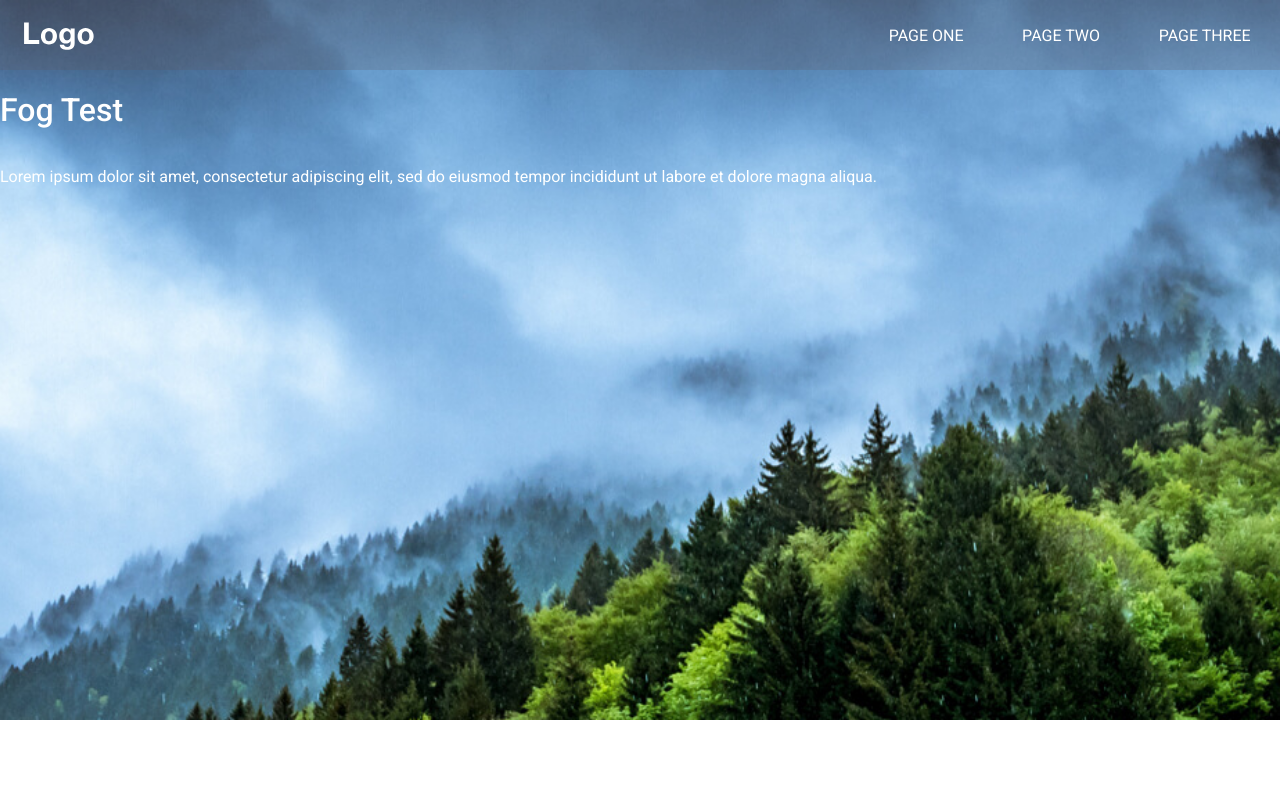
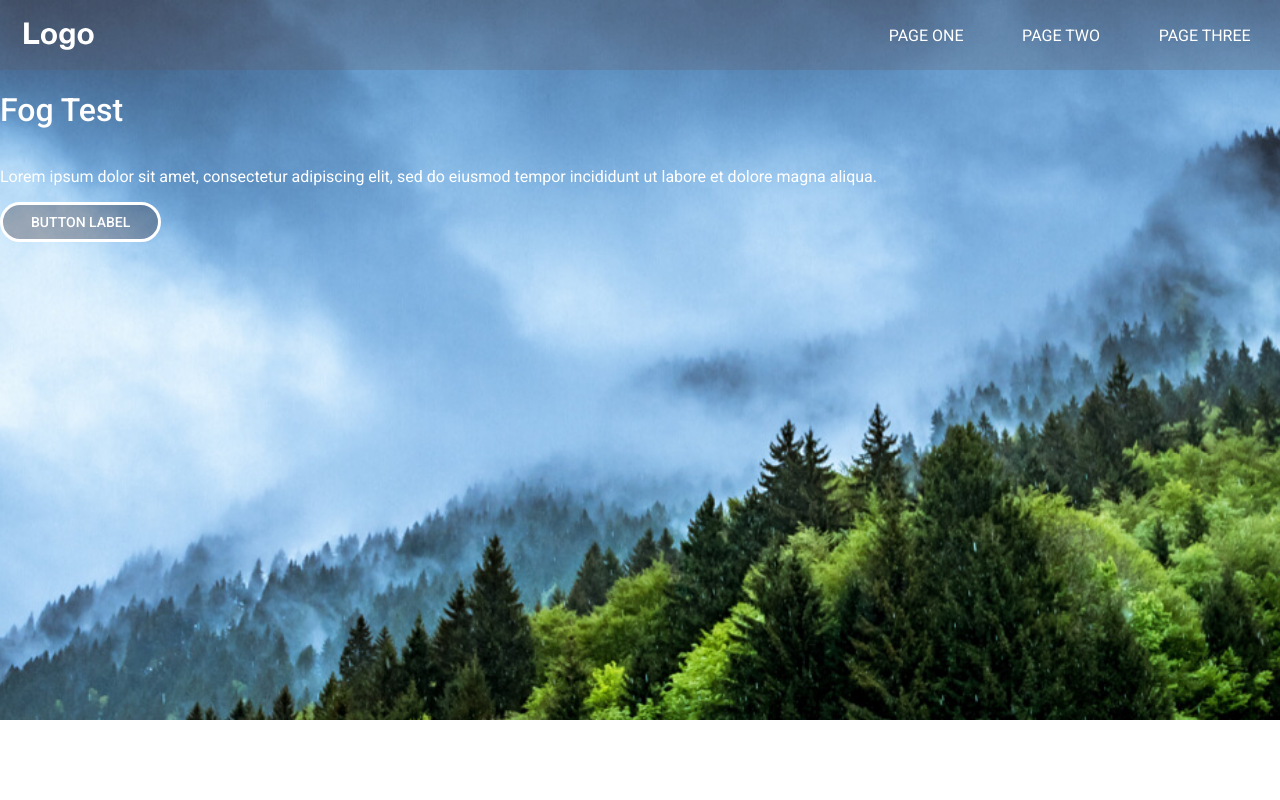
Before and after one commit to lourencofelipe/react-front-ts, a Next.js app: page / in a window 1280 px wide. Shown: the top 800 px of the page. Built offline with nearby package versions, Linux system fonts and the light colour scheme.

Commit message:
Adding Button

```diff
--- a/src/pages/index.tsx
+++ b/src/pages/index.tsx
@@ -178,6 +178,24 @@ const Checkbox = styled(Input)`
 
 `
 
+const ButtonLabel = styled(Button)`
+
+  background: rgb(26 0 0 / 28%);
+  padding: 9px 28px 9px 28px;
+  border-radius: 30px;
+  white-space: nowrap;
+
+
+  font-family: roboto;
+  text-align: center;
+  font-weight: 500;
+  font-size: 14px;
+
+  color: #ffffff;
+  border: solid 3px #ffffff;
+  cursor: pointer;
+`
+
 const Home: NextPage = () => {
   const [tasks, setTask] = useState<string[]>([]);
   const [inputValue, setInputValue] = useState<string>('');
@@ -225,6 +243,9 @@ const Home: NextPage = () => {
               consectetur adipiscing elit,
               sed do eiusmod tempor incididunt ut labore et dolore magna aliqua.
             </Paragraph>
+            <div>
+              <ButtonLabel>BUTTON LABEL</ButtonLabel>
+            </div>
           </BannerTopItems>
 
         </TopBanner>
```
